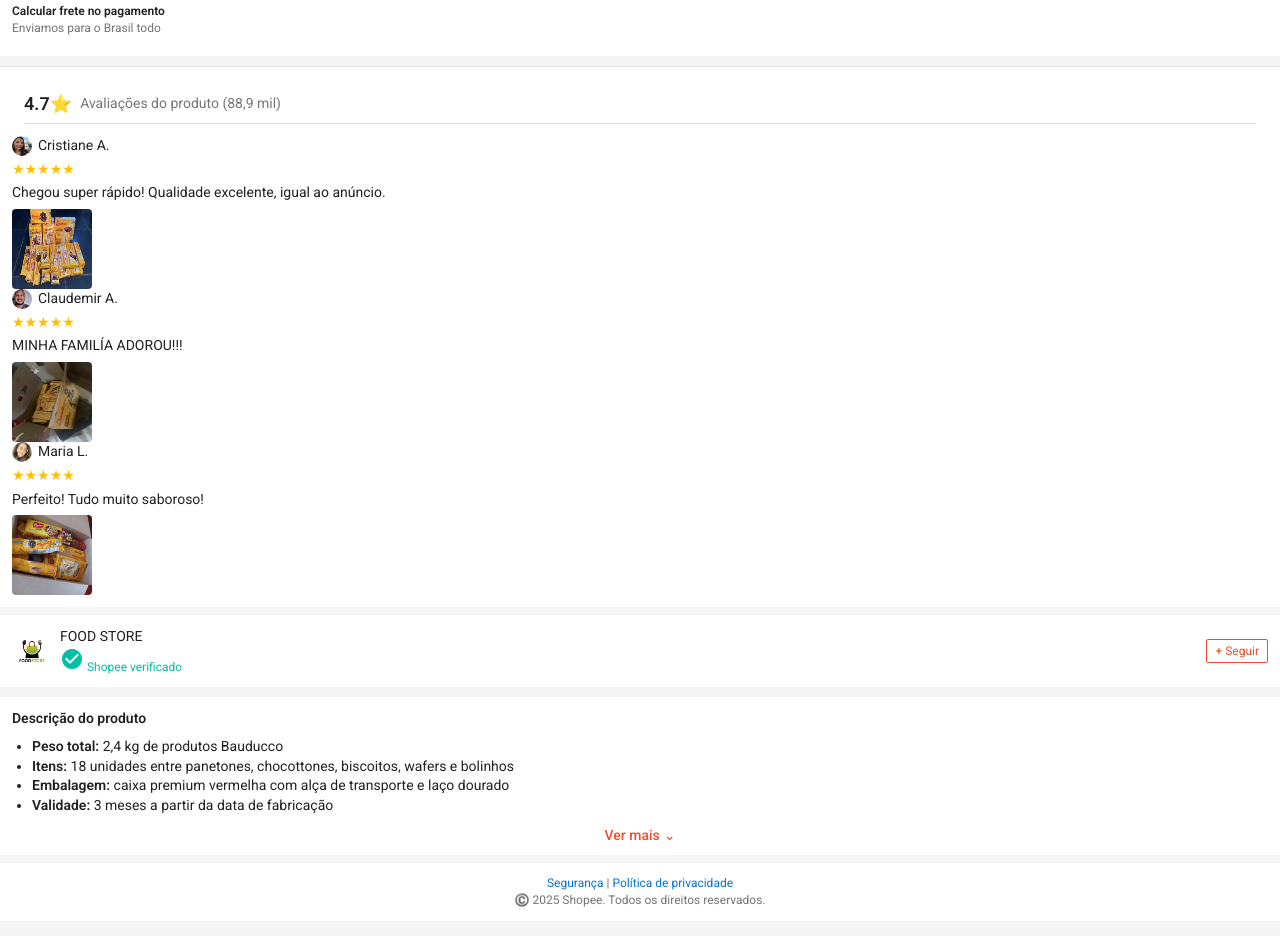
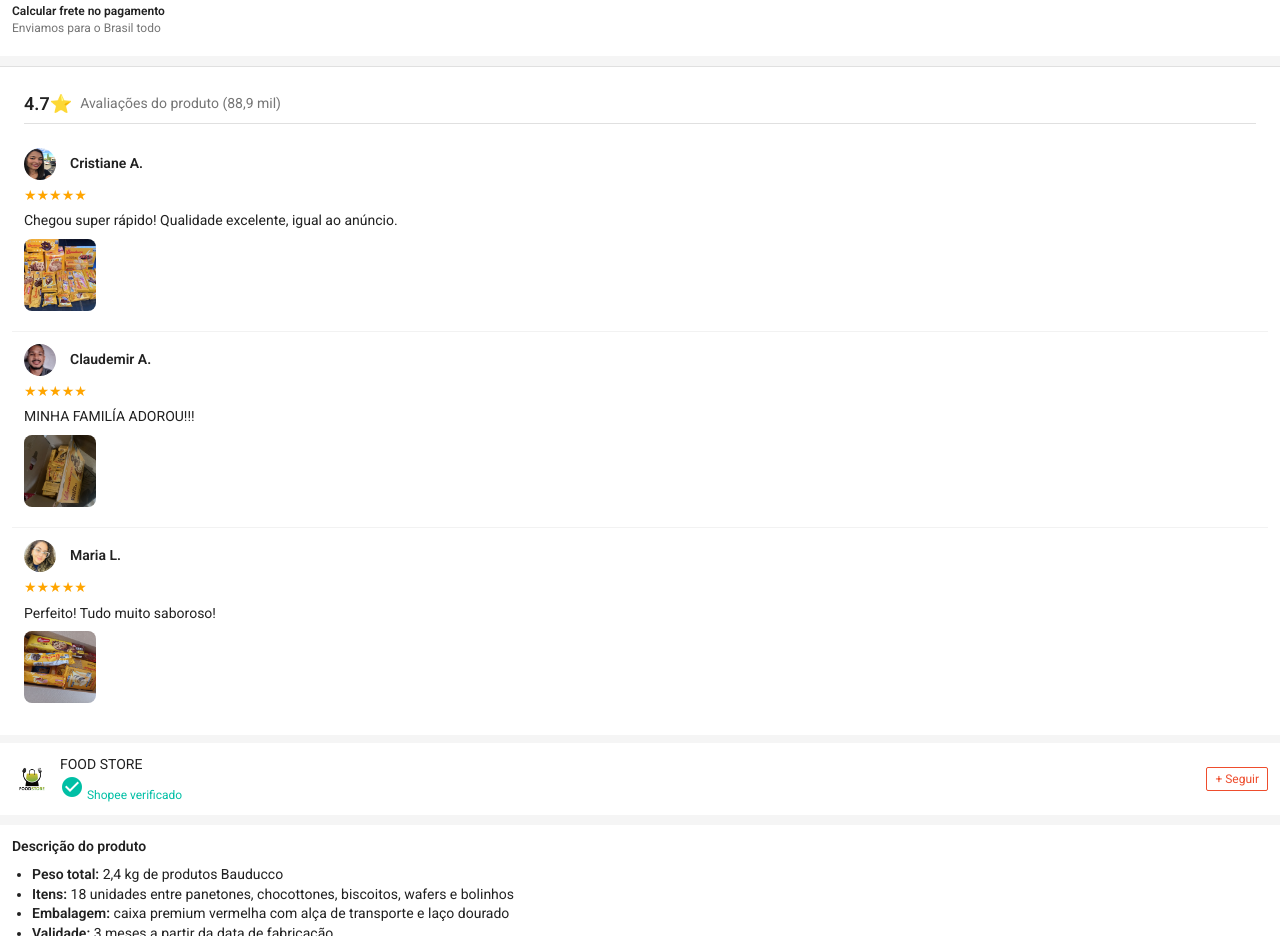
Before and after one commit to joaooferta01-hue/bauducco, a plain HTML site: page index.html in a window 1280 px wide. Shown: the part 1692-2628 px from the top of the page. Drawn offline with Linux system fonts and the light colour scheme.

Commit message:
Update index.html

```diff
--- a/index.html
+++ b/index.html
@@ -351,34 +351,38 @@ function selCor(el){
     <span style="color:#757575;font-size:14px">Avaliações do produto (88,9 mil)</span>
   </div>
   <div style="height:1px;background:#e0e0e0;margin:0 12px 12px"></div>
-  <div class="review-item">
-    <div class="user">
-      <img src="cristianeperfil.jpg"/>
-      <span>Cristiane A.</span>
+
+  <!-- Avaliação 1 -->
+  <div class="review-item" style="padding:12px 12px 20px;border-bottom:1px solid #f2f2f2">
+    <div class="user" style="display:flex;align-items:center;gap:8px">
+      <img src="cristianeperfil.jpg" style="width:32px;height:32px;border-radius:50%"/>
+      <span style="font-weight:600">Cristiane A.</span>
     </div>
-    <div class="stars">★★★★★</div>
-    <p>Chegou super rápido! Qualidade excelente, igual ao anúncio.</p>
-    <div class="images"><img src="cliente1.jpg"/></div>
+    <div class="stars" style="color:#ffa500;font-size:14px;margin:6px 0">★★★★★</div>
+    <p style="margin:0 0 8px;font-size:14px;line-height:1.4">Chegou super rápido! Qualidade excelente, igual ao anúncio.</p>
+    <div class="images"><img src="cliente1.jpg" style="width:72px;height:72px;border-radius:8px;object-fit:cover"/></div>
   </div>
 
-  <div class="review-item">
-    <div class="user">
-      <img src="claudemir2.jpg"/>
-      <span>Claudemir A.</span>
+  <!-- Avaliação 2 -->
+  <div class="review-item" style="padding:12px 12px 20px;border-bottom:1px solid #f2f2f2">
+    <div class="user" style="display:flex;align-items:center;gap:8px">
+      <img src="claudemir2.jpg" style="width:32px;height:32px;border-radius:50%"/>
+      <span style="font-weight:600">Claudemir A.</span>
     </div>
-    <div class="stars">★★★★★</div>
-    <p>MINHA FAMILÍA ADOROU!!!</p>
-    <div class="images"><img src="cliente2.jpg"/></div>
+    <div class="stars" style="color:#ffa500;font-size:14px;margin:6px 0">★★★★★</div>
+    <p style="margin:0 0 8px;font-size:14px;line-height:1.4">MINHA FAMILÍA ADOROU!!!</p>
+    <div class="images"><img src="cliente2.jpg" style="width:72px;height:72px;border-radius:8px;object-fit:cover"/></div>
   </div>
 
-  <div class="review-item">
-    <div class="user">
-      <img src="mariaperfil.jpg"/>
-      <span>Maria L.</span>
+  <!-- Avaliação 3 -->
+  <div class="review-item" style="padding:12px 12px 20px">
+    <div class="user" style="display:flex;align-items:center;gap:8px">
+      <img src="mariaperfil.jpg" style="width:32px;height:32px;border-radius:50%"/>
+      <span style="font-weight:600">Maria L.</span>
     </div>
-    <div class="stars">★★★★★</div>
-    <p>Perfeito! Tudo muito saboroso!</p>
-    <div class="images"><img src="cliente3.jpg"/></div>
+    <div class="stars" style="color:#ffa500;font-size:14px;margin:6px 0">★★★★★</div>
+    <p style="margin:0 0 8px;font-size:14px;line-height:1.4">Perfeito! Tudo muito saboroso!</p>
+    <div class="images"><img src="cliente3.jpg" style="width:72px;height:72px;border-radius:8px;object-fit:cover"/></div>
   </div>
 </div>
 
```
